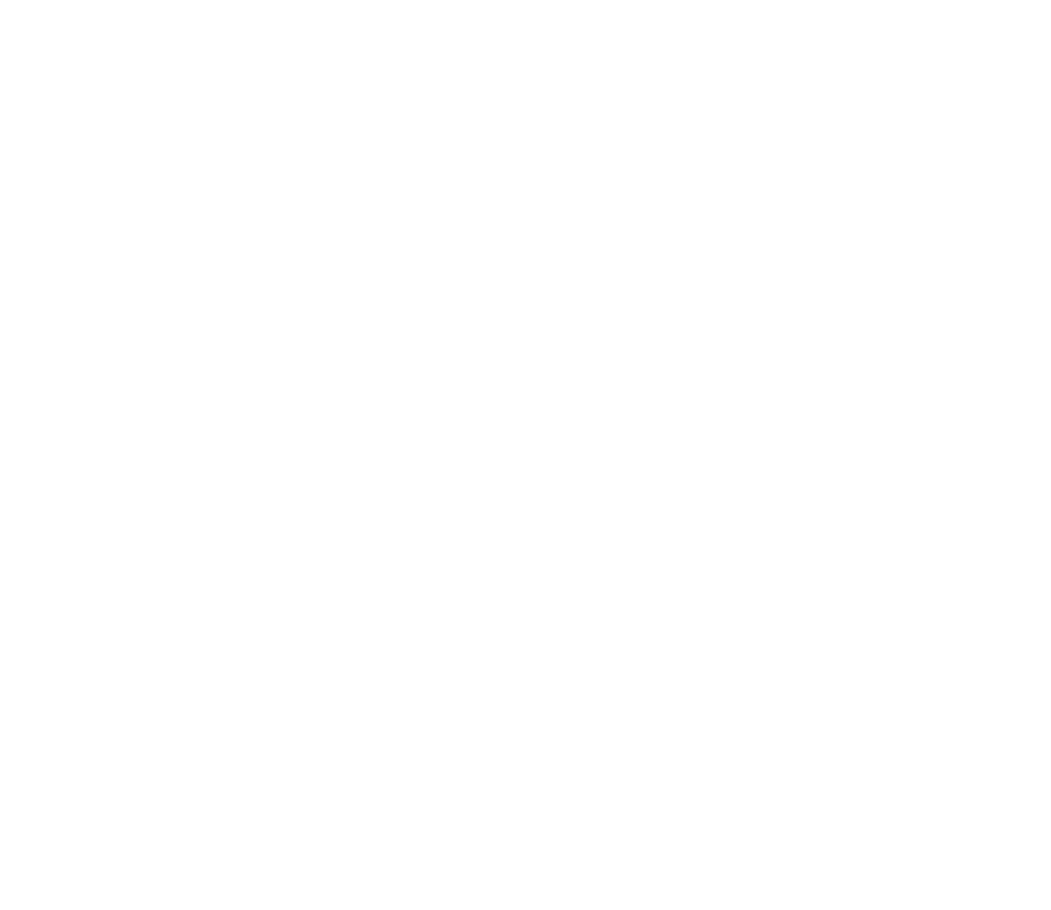
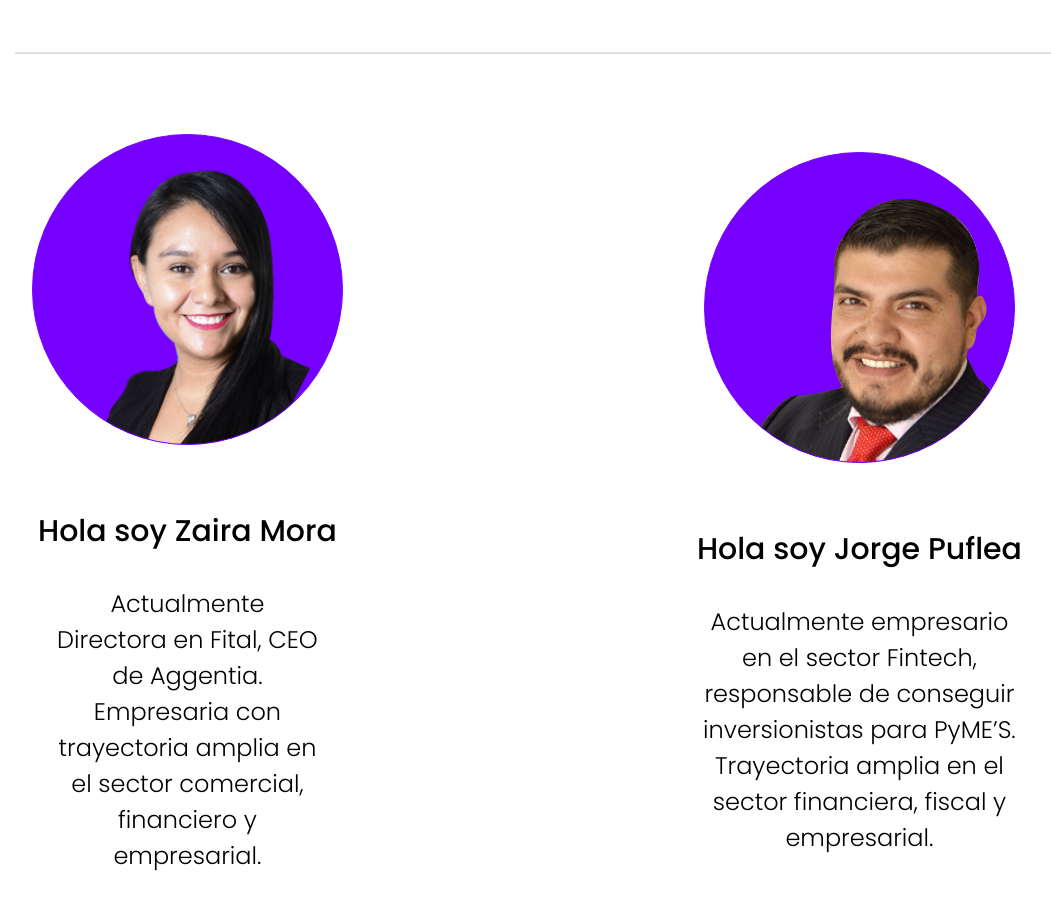
Before and after one commit to leonardomoralesgustavo/fital-new-landing, a Next.js app: page / in a window 1280 px wide. Shown: the part 4880-5790 px from the top of the page, without its empty margins (87-1138 px from the left). Before the commit the page ends 4860 px from the top, so only its background shows below. Built offline with nearby package versions, Linux system fonts and the light colour scheme.

Commit message:
progress new landing

```diff
--- a/components/sections/HomePage/HomeHistoricalFacts/HomeHistoricalFacts.tsx
+++ b/components/sections/HomePage/HomeHistoricalFacts/HomeHistoricalFacts.tsx
@@ -11,8 +11,6 @@
           justifyContent={"left"}
           alignItems={"left"}
           width={"65%"}
-          // textAlign={"center"}
-          //   mb={10}
         >
           <Typography
             sx={{
--- a/components/sections/HomePage/HomePageContent.tsx
+++ b/components/sections/HomePage/HomePageContent.tsx
@@ -7,6 +7,7 @@
 import { FeaturesSection } from "../CommonSections";
 import { HomePoints } from "./HomePoints";
 import { HomeHistoricalFacts } from "./HomeHistoricalFacts";
+import { HomeTeam } from "./HomeTeam";
 
 export const HomePageContent = () => {
   return (
@@ -22,6 +23,8 @@
       <HomeSimpleText />
       <MainDivider />
       <FeaturesSection />
+      <MainDivider />
+      <HomeTeam />
     </Box>
   );
 };
--- /dev/null
+++ b/components/sections/HomePage/HomeTeam/HomeTeam.tsx
@@ -0,0 +1,53 @@
+import { Box, Typography } from "@mui/material";
+import React from "react";
+
+export const HomeTeam = () => {
+  return (
+    <Box
+      display={"flex"}
+      flexDirection={{ xs: "column-reverse", sm: "column", md: "row" }}
+      justifyContent={"center"}
+      alignItems={"center"}
+      mb={10}
+      gap={{ xs: 5, sm: 5, md: 10 }}
+    >
+      <Box
+        display={"flex"}
+        justifyContent={"center"}
+        alignItems={"center"}
+        flexDirection={"column"}
+        // bgcolor={"gray"}
+      >
+        <Box component={"img"} src="/images/zai-circle.png" sx={{mb: 8}} />
+        <Typography sx={{ fontSize: "30px", fontWeight: "medium", mb: 4 }}>
+          Hola soy Zaira Mora
+        </Typography>
+        <Typography
+          sx={{ fontSize: "24px", maxWidth: "50%", textAlign: "center" }}
+        >
+          Actualmente Directora en Fital, CEO de Aggentia. Empresaria con
+          trayectoria amplia en el sector comercial, financiero y empresarial.
+        </Typography>
+      </Box>
+      <Box
+        display={"flex"}
+        justifyContent={"center"}
+        alignItems={"center"}
+        flexDirection={"column"}
+        // bgcolor={"gray"}
+      >
+        <Box component={"img"} src="/images/jorge-circle.png" sx={{mb: 8}}/>
+        <Typography sx={{ fontSize: "30px", fontWeight: "medium", mb: 4 }}>
+          Hola soy Jorge Puflea
+        </Typography>
+        <Typography
+          sx={{ fontSize: "24px", maxWidth: "50%", textAlign: "center" }}
+        >
+          Actualmente empresario en el sector Fintech, responsable de conseguir
+          inversionistas para PyME’S. Trayectoria amplia en el sector
+          financiera, fiscal y empresarial.
+        </Typography>
+      </Box>
+    </Box>
+  );
+};
--- /dev/null
+++ b/components/sections/HomePage/HomeTeam/index.ts
@@ -0,0 +1 @@
+export * from "./HomeTeam";
```
Also changed, not shown: public/images/jorge-circle.png (added), public/images/zai-circle.png (added).
